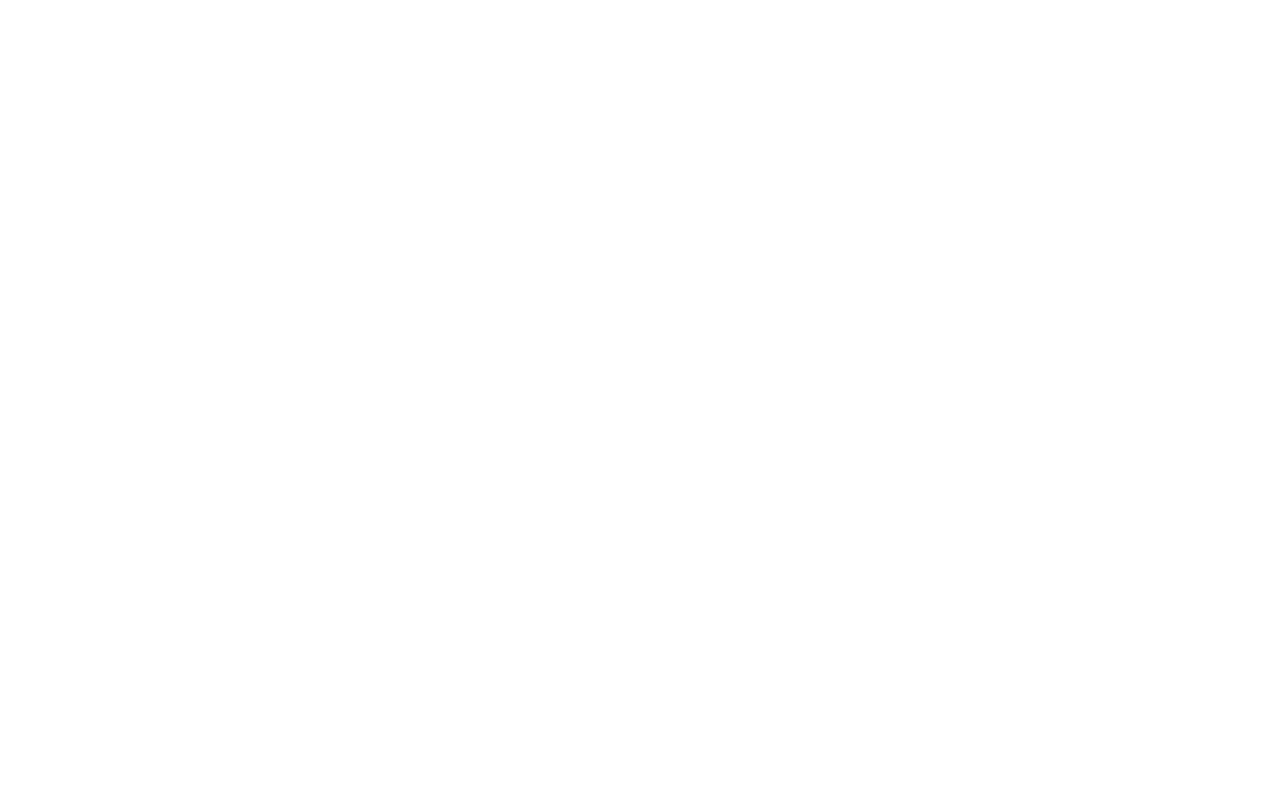
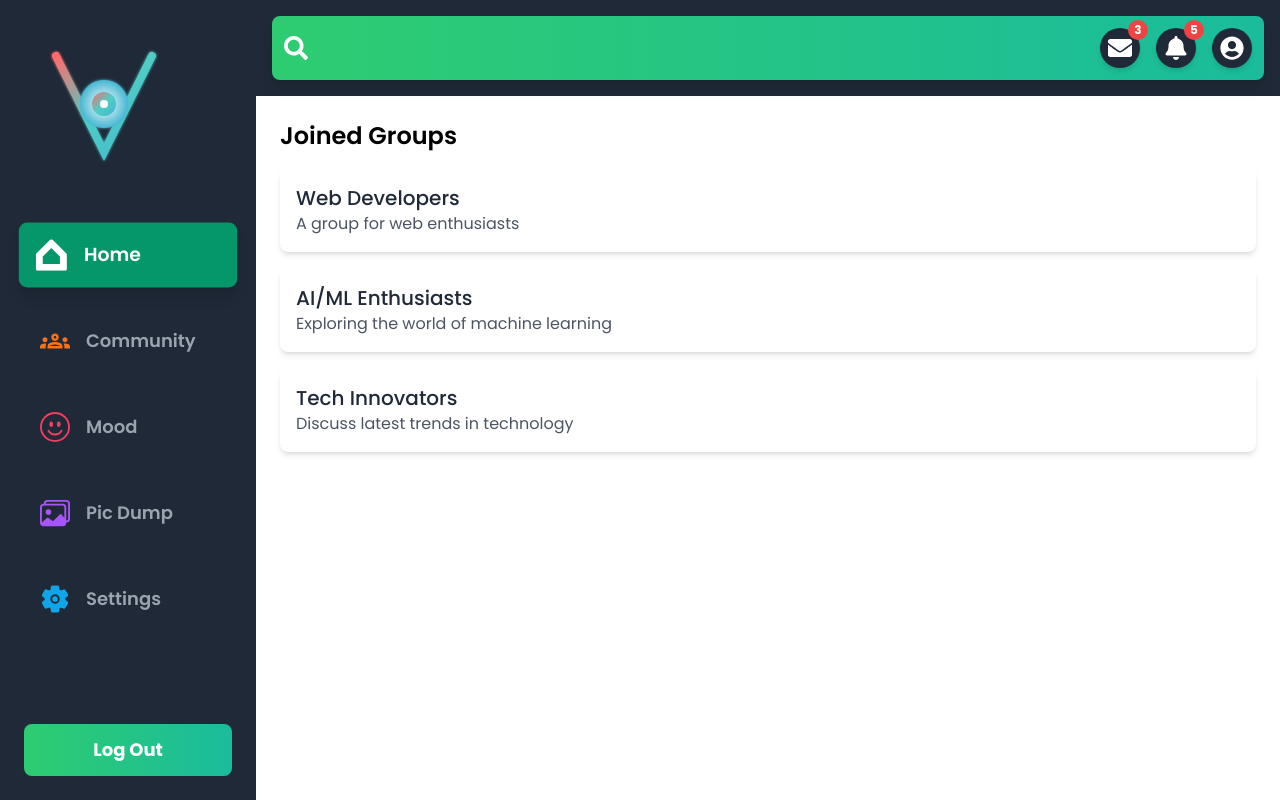
Before and after one commit to Vansh5632/VNet, a React (Vite) app in the folder client/: page /joinedgroups in a window 1280 px wide. Before the commit this address had no page. Built offline with nearby package versions, Linux system fonts and the light colour scheme.

Commit message:
Groups joined added

```diff
--- a/client/src/App.jsx
+++ b/client/src/App.jsx
@@ -17,6 +17,7 @@
 import GroupView from './Pages/GroupView';
 import data from './data/groups.json'
 import ProfileCard from './components/NavbarThings/profilecard';
+import GroupsJoined from './components/NavbarThings/groupjoined';
 
 const AppRoutes = () => {
   const isAuthenticated = useSelector((state) => state.auth.isAuthenticated);
@@ -54,6 +55,7 @@
           <Route path="/settings" element={<Settings />} />
           <Route path='/groupview' element = {<GroupView/>}/>
           <Route path='/profile' element={<ProfileCard/>}/>
+          <Route path='/joinedgroups' element={<GroupsJoined/>}/>
         </Route>
 
 
--- a/client/src/components/NavbarThings/Notifications.jsx
+++ b/client/src/components/NavbarThings/Notifications.jsx
@@ -0,0 +1,11 @@
+import React from 'react'
+
+const Notifications = () => {
+  return (
+    <div>
+
+    </div>
+  )
+}
+
+export default Notifications
--- /dev/null
+++ b/client/src/components/NavbarThings/groupjoined.jsx
@@ -0,0 +1,23 @@
+const joinedGroupsData = [
+    { id: 1, name: 'Web Developers', description: 'A group for web enthusiasts' },
+    { id: 2, name: 'AI/ML Enthusiasts', description: 'Exploring the world of machine learning' },
+    { id: 3, name: 'Tech Innovators', description: 'Discuss latest trends in technology' },
+];
+
+const GroupsJoined = () => {
+    return (
+        <div className="p-6">
+            <h2 className="text-2xl font-semibold mb-4">Joined Groups</h2>
+            <ul>
+                {joinedGroupsData.map((group) => (
+                    <li key={group.id} className="bg-white shadow-md rounded-lg p-4 mb-4">
+                        <h3 className="text-xl font-medium text-gray-800">{group.name}</h3>
+                        <p className="text-gray-600">{group.description}</p>
+                    </li>
+                ))}
+            </ul>
+        </div>
+    )
+}
+
+export default GroupsJoined;
--- a/client/src/components/NavbarThings/profilecard.jsx
+++ b/client/src/components/NavbarThings/profilecard.jsx
@@ -6,6 +6,10 @@
   const [userData, setUserData] = useState(null);
   const [loading, setLoading] = useState(true);
   const navigate = useNavigate();
+
+  const handleGroupBtn=()=>{
+    navigate('/joinedgrps')
+  }
 
   useEffect(() => {
     const fetchUserData = async () => {
@@ -118,7 +122,7 @@
           <div className="flex justify-around mt-6">
             <button
               className="bg-blue-500 text-white px-4 py-2 rounded-lg flex items-center gap-2 hover:bg-blue-600"
-              onClick={() => console.log('Navigate to Groups Joined')}
+              onClick={handleGroupBtn}
             >
               <Users size={16} />
               Groups
```
Also changed, not shown: client/src/components/NavbarThings/JoinedGroups.jsx (deleted).
